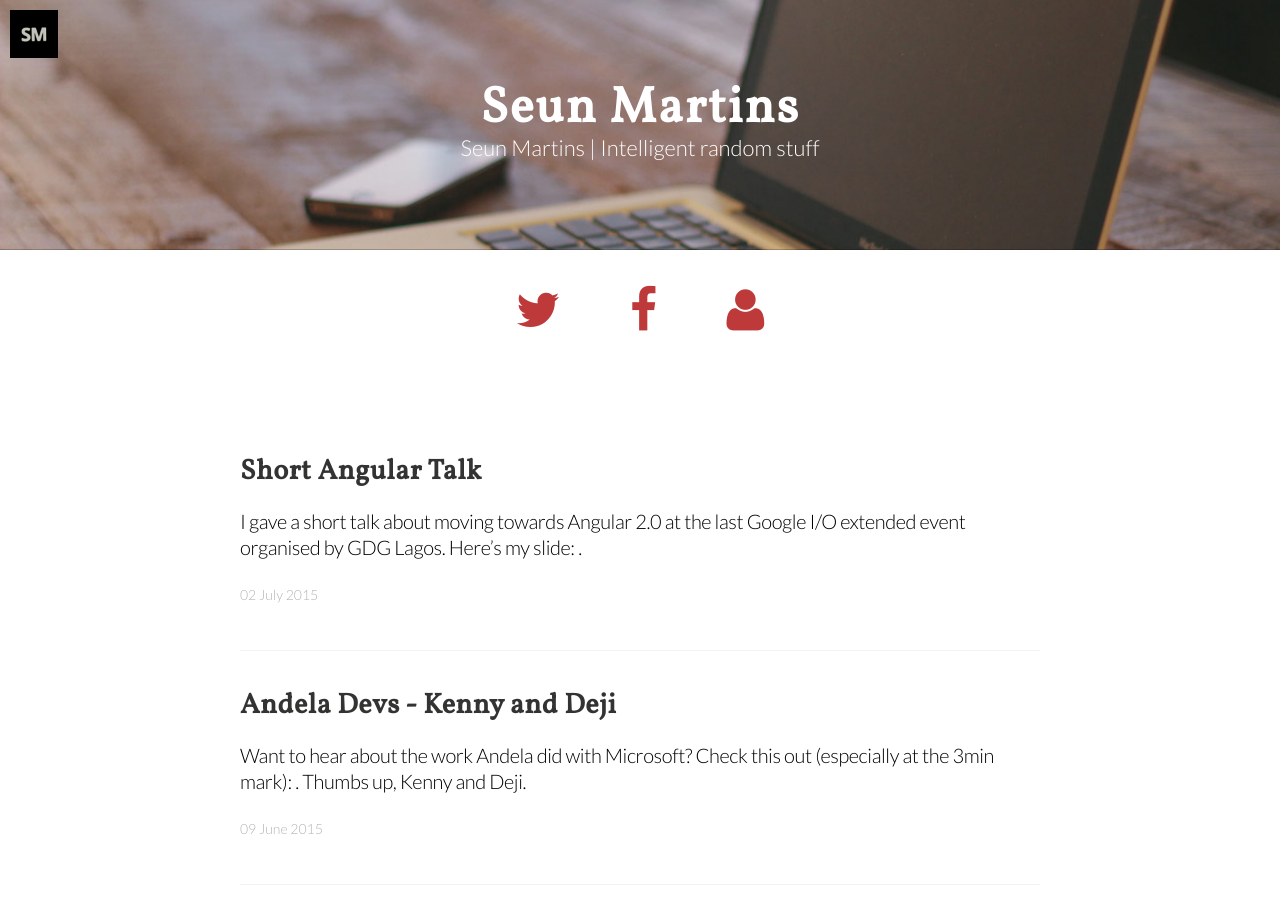
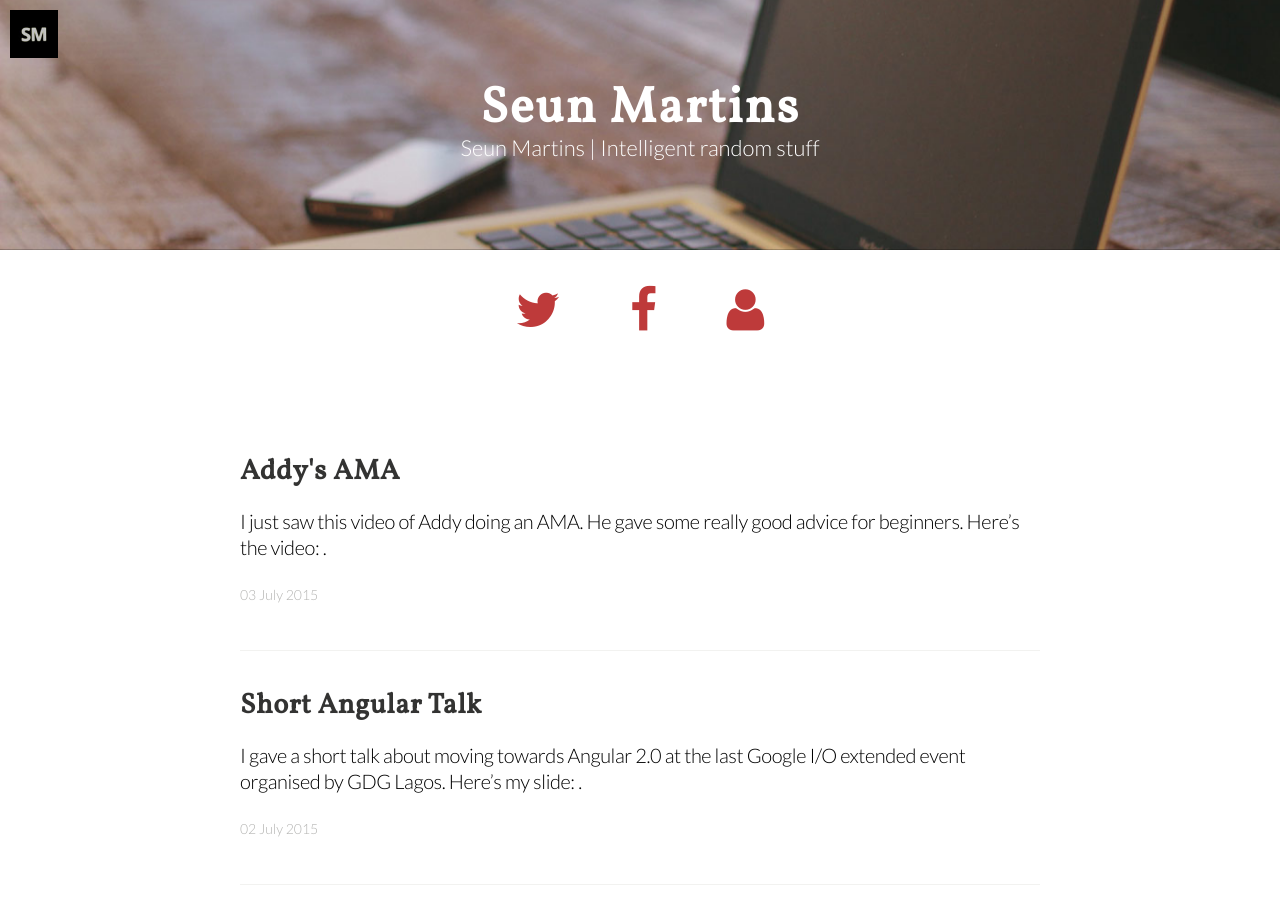
Before and after one commit to impactmass/impactmass.github.io, a Jekyll site: the page built from index.html, in a window 1280 px wide and 900 px high. Built offline with Jekyll 4.4.1, drawn with Linux system fonts in a browser that asks for light colours; nearby versions of some CDN libraries; Markdown is read by kramdown in place of the engine named in the settings; the list of posts is cut into pages by our own code.

Commit message:
new post - addy ama and 404 fix

```diff
--- a/404.html
+++ b/404.html
@@ -1,10 +1,9 @@
 ---
-layout: default
-title: "404: Page not found"
+layout: page
+title: "Page not found  :("
 permalink: 404.html
 ---
 
 <div class="page">
-  <h1 class="page-title">404: Page not found</h1>
   <p class="lead">Sorry, we've misplaced that URL or it's pointing to something that doesn't exist. <a href="{{ site.baseurl }}">Head back home</a> to try finding it again.</p>
 </div>
--- /dev/null
+++ b/_posts/2015-07-03-addy-ama.md
@@ -0,0 +1,13 @@
+---
+layout: post
+title:  "Addy's AMA"
+date:   2015-07-03 13:10:25
+categories: addy programming js developer
+img: addy-vid
+---
+
+I just saw this video of Addy doing an AMA. He gave some really good advice for beginners.
+
+Here's the video:
+
+<iframe width="560" height="315" src="https://www.youtube.com/embed/3-AOyW99oKk" frameborder="0" allowfullscreen></iframe>.
```
Also changed, not shown: assets/addy-vid.jpg (added).
